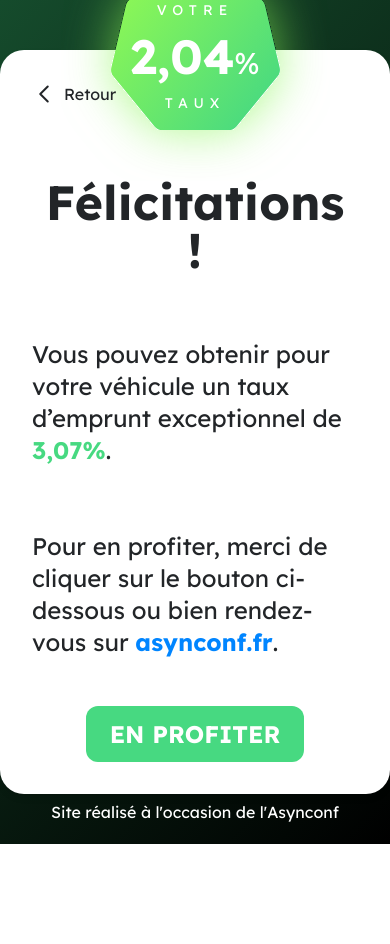
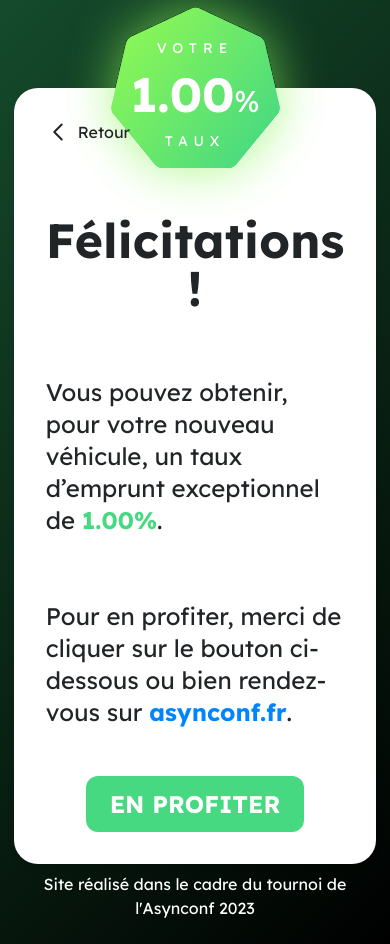
Before and after one commit to DevNono/asynconf-2023, a Next.js app: page /result in a window 390 px wide. Before the commit the page ends 844 px from the top, so only its background shows below. Built offline with nearby package versions, Linux system fonts and the light colour scheme.

Commit message:
fix: readme and responsive

```diff
--- a/src/app/api/rate/route.tsx
+++ b/src/app/api/rate/route.tsx
@@ -39,6 +39,7 @@ export async function GET() {
 
 // Use the api route as a POST request
 export async function POST(request: Request) {
+  // Name from the client are in singular
   const { vehicle, energy, mileagePerYear, constructionYear, passenger } = await request.json();
 
   // Get the vehicle score, if the vehicle is not found, then return an error
@@ -56,9 +57,8 @@ export async function POST(request: Request) {
   const maxKilo = Math.max(...mileagesPerYear.map((m) => m.maxKilo));
 
   // Get the mileagePerYear score, if the mileagePerYear is not found, then return an error
-  const mileagePerYearScore = mileagesPerYear.find(
-    (m) => mileagePerYear >= m.minKilo && mileagePerYear <= m.maxKilo,
-  )?.score;
+  const mileagePerYearScore = mileagesPerYear.find((m) => mileagePerYear >= m.minKilo && mileagePerYear <= m.maxKilo)
+    ?.score;
 
   if (!mileagePerYearScore) {
     if (mileagePerYear < minKilo || mileagePerYear > maxKilo) {
@@ -73,12 +73,20 @@ export async function POST(request: Request) {
   }
 
   // Get the constructionYear minimal and maximal score
-  const minYear = Math.min(...constructionYears.map((c) => c.minYear));
-  const maxYear = Math.max(...constructionYears.map((c) => c.maxYear));
+  // We handle the case where the minYear or the maxYear is null meaning that there is no limit
+  const minYears = constructionYears.map((c) => c.minYear);
+  let minYear = Math.min(...minYears);
+  if (minYears.includes(null)) minYear = -Infinity;
+
+  const maxYears = constructionYears.map((c) => c.maxYear);
+  let maxYear = Math.max(...maxYears);
+  if (maxYears.includes(null)) maxYear = new Date().getFullYear();
 
   // Get the constructionYear score, if the constructionYear is not found, then return an error
+  // We consider the null value that means that there is no limit
   const constructionYearScore = constructionYears.find(
-    (c) => constructionYear >= c.minYear && constructionYear <= c.maxYear,
+    (c) =>
+      (constructionYear >= c.minYear || c.minYear === null) && (constructionYear <= c.maxYear || c.maxYear === null),
   )?.score;
 
   if (!constructionYearScore) {
@@ -126,8 +134,8 @@ export async function POST(request: Request) {
     return Response.json({ error: "Le nombre de passagers n'a pas été trouvé", field: 'passenger' });
   }
 
-  // Calculate the score with the passenger bonus/malus score
-  const finalBorrowingPercentage = borrowingPercentage + passengerPercentage;
+  // Calculate the score with the passenger bonus/malus score and limit to 2 decimals
+  const finalBorrowingPercentage = (borrowingPercentage + passengerPercentage).toFixed(2);
 
   // Send back the result as there are no errors
   return Response.json({ value: finalBorrowingPercentage });
--- a/src/app/globals.scss
+++ b/src/app/globals.scss
@@ -1,3 +1,7 @@
 @tailwind base;
 @tailwind components;
 @tailwind utilities;
+
+* {
+  @apply font-sans;
+}
--- a/src/app/layout.tsx
+++ b/src/app/layout.tsx
@@ -14,7 +14,7 @@ export default function RootLayout({ children }: { children: React.ReactNode })
   return (
     <html lang="fr">
       <body
-        className={`m-0 p-0 overflow-x-clip text-white w-full h-screen flex justify-center items-center font-sans ${lexend.variable} bg-background-gradient`}>
+        className={`m-0 p-6 md:p-2 overflow-x-clip text-white w-full min-h-screen flex justify-center items-center flex-col gap-2 font-sans ${lexend.variable} bg-background-gradient`}>
         {children}
         <Credits />
       </body>
--- a/src/app/page.tsx
+++ b/src/app/page.tsx
@@ -8,6 +8,7 @@ import Select from '@/components/Select';
 import axios from 'axios';
 import React, { useEffect } from 'react';
 import { Data, Error } from '@/types';
+import { useRouter } from 'next/navigation';
 
 export default function Home() {
   const progressBar = React.useRef<HTMLDivElement>(null);
@@ -19,9 +20,11 @@ export default function Home() {
   // Form input variables
   const [vehicle, setVehicle] = React.useState<string | null>(null);
   const [energy, setEnergy] = React.useState<string | null>(null);
-  const [mileagesPerYear, setMileagesPerYear] = React.useState<number | null>(null);
+  const [mileagePerYear, setMileagePerYear] = React.useState<number | null>(null);
   const [constructionYear, setConstructionYear] = React.useState<number | null>(null);
   const [passenger, setPassenger] = React.useState<number | null>(null);
+
+  const router = useRouter();
 
   const submitForm = (e: React.FormEvent<HTMLFormElement>) => {
     // Avoid page reload
@@ -43,7 +46,7 @@ export default function Home() {
         {
           vehicle,
           energy,
-          mileagesPerYear,
+          mileagePerYear,
           constructionYear,
           passenger,
         },
@@ -68,8 +71,21 @@ export default function Home() {
             return;
           }
 
-          // Save data to localstorage
-          localStorage.setItem('data', JSON.stringify(res.data));
+          if (res.data.value) {
+            // Save data to localstorage in order to display it in the result page
+            localStorage.setItem('percentage', res.data.value);
+
+            // Redirect to the result page
+            router.push('/result');
+
+            return;
+          }
+
+          // No error, we redirect to the result page
+          setError({
+            message: "Une erreur inconnue s'est produite",
+            field: null,
+          });
         }, 1000);
       })
       .catch((err) => {
@@ -86,10 +102,6 @@ export default function Home() {
   };
 
   useEffect(() => {
-    setError({
-      message: "Une erreur s'est produite lors de l'envoi du formulaire",
-      field: null,
-    });
     // Before showing the content, we make sure that we get the data from the api
     axios
       .get('api/rate')
@@ -100,7 +112,7 @@ export default function Home() {
         // Set all the values to the first value of the data
         setVehicle(res.data.vehicles[0].model);
         setEnergy(res.data.energies[0].name);
-        setMileagesPerYear(res.data.mileagesPerYear[0].minKilo);
+        setMileagePerYear(res.data.mileagesPerYear[0].minKilo);
         setPassenger(res.data.passengers[0].passengersNumber);
 
         // Stop the loader after a delay of 500ms to make sure that the loader is shown as we are in local environment
@@ -157,15 +169,15 @@ export default function Home() {
             min={data.mileagesPerYear && Math.min(...data.mileagesPerYear.map((m: { minKilo: number }) => m.minKilo))}
             // We set the max to the max value of the data
             max={data.mileagesPerYear && Math.max(...data.mileagesPerYear.map((m: { maxKilo: number }) => m.maxKilo))}
-            // We calculate the step by dividing the difference between the max and the min by 1000
+            // We calculate the step by dividing the difference between the max and the min by 500
             step={Math.round(
               (Math.max(...data.mileagesPerYear.map((m: { maxKilo: number }) => m.maxKilo)) -
                 Math.min(...data.mileagesPerYear.map((m: { minKilo: number }) => m.minKilo))) /
-                1000,
+                500,
             )}
             unit="km/an"
-            value={mileagesPerYear?.toString() || ''}
-            onChange={(value) => setMileagesPerYear(parseInt(value))}
+            value={mileagePerYear?.toString() || ''}
+            onChange={(value) => setMileagePerYear(parseInt(value))}
           />
 
           <Input
--- a/src/app/result/page.tsx
+++ b/src/app/result/page.tsx
@@ -1,16 +1,53 @@
 'use client';
 import Button from '@/components/Button';
 import Modal from '@/components/Modal';
+import React, { useEffect } from 'react';
 
 export default function Result() {
+  const [percentage, setPercentage] = React.useState(0.0);
+  const [targetPercentage, setTargetPercentage] = React.useState(1.0);
+
+  useEffect(() => {
+    // Get the percentage from the local storage
+    const percent = localStorage.getItem('percentage');
+    setTargetPercentage(() => parseFloat(percent));
+    console.log(targetPercentage);
+
+    setTimeout(() => {
+      animateToTarget();
+    }, 1000);
+  }, [targetPercentage]);
+
+  function animateToTarget() {
+    // Set the percentage to 0
+    setPercentage(0.0);
+
+    // Animate to the target percentage
+    const interval = setInterval(() => {
+      setPercentage((percentage) => {
+        console.log(percentage);
+        if (percentage < targetPercentage) {
+          return percentage + 0.01 * Math.exp(percentage);
+        } else {
+          clearInterval(interval);
+          return targetPercentage;
+        }
+      });
+    }, 10);
+  }
+
   return (
-    <div>
+    <div className='pt-16 lg:pt-0'>
       <Modal
         topHexagon
         topHexagonTop="Votre"
         topHexagonMiddle={
           <>
-            2,04<span className="text-3xl font-normal">%</span>
+            {percentage.toLocaleString(undefined, {
+              minimumFractionDigits: 2,
+              maximumFractionDigits: 2,
+            })}
+            <span className="text-3xl font-normal">%</span>
           </>
         }
         topHexagonBottom="Taux"
@@ -18,8 +55,15 @@ export default function Result() {
         redirectionLink="/">
         <h1 className="mb-4 text-5xl font-bold text-center">Félicitations !</h1>
         <p className="text-2xl">
-          Vous pouvez obtenir pour votre véhicule un taux d’emprunt exceptionnel de{' '}
-          <span className="font-bold text-primary">3,07%</span>.
+          Vous pouvez obtenir, pour votre nouveau véhicule, un taux d’emprunt exceptionnel de{' '}
+          <span className="font-bold text-primary">
+            {percentage.toLocaleString(undefined, {
+              minimumFractionDigits: 2,
+              maximumFractionDigits: 2,
+            })}
+            %
+          </span>
+          .
           <br />
           <br />
           <br />
--- a/src/components/Credits.tsx
+++ b/src/components/Credits.tsx
@@ -1,7 +1,7 @@
 const Credits = () => (
-  <div className="absolute w-full bottom-5 text-center">
+  <div className="w-full text-center bottom-5">
     <p>
-      Site réalisé à l&apos;occasion de l&apos;<a href="https://asynconf.fr">Asynconf</a>
+      <a href="https://asynconf.fr">Site réalisé dans le cadre du tournoi de l'Asynconf 2023</a>
     </p>
   </div>
 );
--- /dev/null
+++ b/src/components/Modal.module.scss
@@ -0,0 +1,4 @@
+.modal {
+  width: clamp(350px, 100%, 1000px);
+  margin: 0 auto;
+}
--- a/src/components/Modal.tsx
+++ b/src/components/Modal.tsx
@@ -1,5 +1,6 @@
 'use client';
 import Link from 'next/link';
+import styles from './Modal.module.scss';
 
 /**
  * A component that displays a modal.
@@ -31,7 +32,8 @@ const Modal = ({
   /** An optional class name for the modal. */
   className?: string;
 }) => (
-  <div className={`flex justify-center items-center bg-white rounded-3xl md:w-1/2 lg:w-[800px] relative drop-shadow-md ${className}`}>
+  <div
+    className={`z-10 flex justify-center items-center bg-white rounded-3xl relative drop-shadow-md ${styles.modal} ${className}`}>
     {topHexagon && (
       <div className="absolute flex flex-col items-center justify-center gap-4 rounded-lg -top-40">
         {/* SVG for the heptagon */}
```
Also changed, not shown: 1 other file (tests, documents, lock files or other folders).
